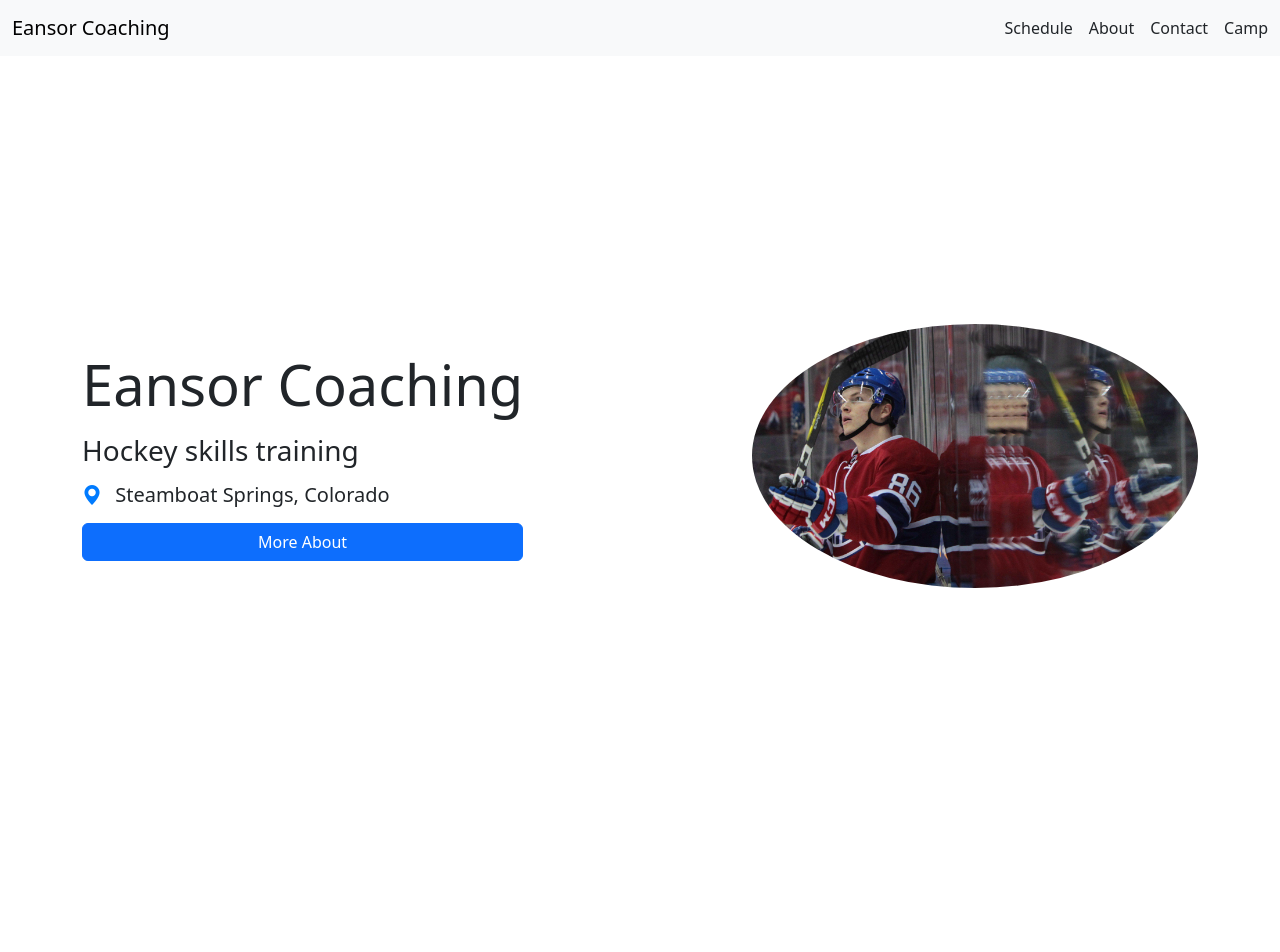
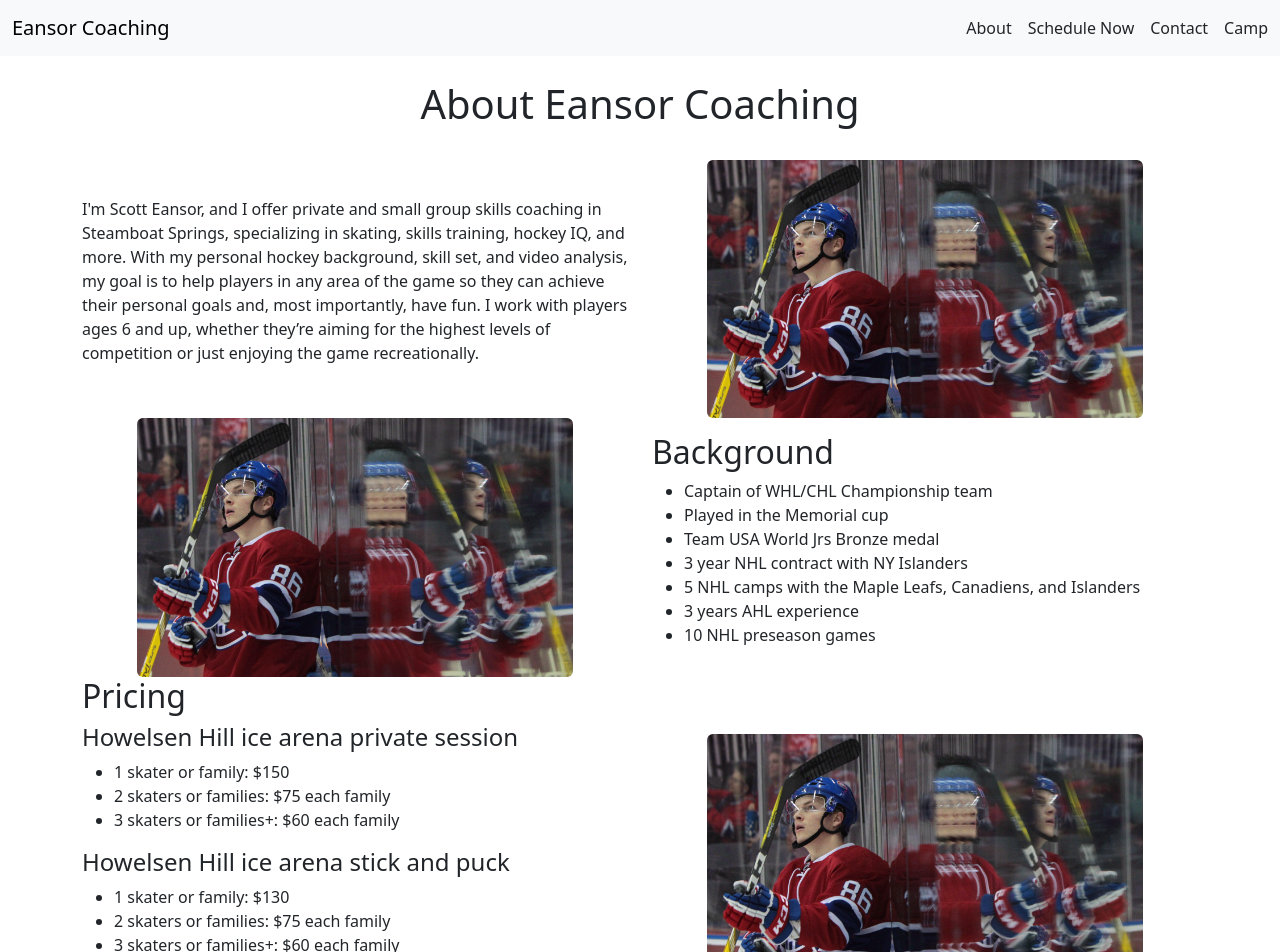
Before and after one commit to ScottEansor/hockey-website, a React (Vite) app in the folder frontend/: page / in a window 1280 px wide. Shown: the top 952 px of the page. Before the commit the page ends 856 px from the top, so only its background shows below. Built offline with nearby package versions, Linux system fonts and the light colour scheme.

Commit message:
added About view and completed most html and basic styling need to review styling

```diff
--- a/frontend/src/App.jsx
+++ b/frontend/src/App.jsx
@@ -1,11 +1,13 @@
 import Nav from "./components/Nav";
 import Home from "./components/Home";
+import About from "./components/About";
 
 function App() {
   return (
     <>
       <Nav />
-      <Home />
+      <About />
+      {/* <Home /> */}
     </>
   );
 }
--- /dev/null
+++ b/frontend/src/components/About.jsx
@@ -0,0 +1,89 @@
+import React from "react";
+import image1 from "../assets/2HRA6KN.jpg"; // Update with correct path
+import image2 from "../assets/2HRA6KN.jpg"; // Update with correct path
+import image3 from "../assets/2HRA6KN.jpg"; // Update with correct path
+
+export default function About() {
+  return (
+    <div className="container py-4">
+      <h1 className="text-center pb-4">About Eansor Coaching</h1>
+
+      {/* Section 1 - Text on Left, Image on Right */}
+      <div className="row align-items-center d-flex flex-column flex-md-row">
+        <div className="col-md-6 d-flex flex-column text-start">
+          <p>
+            I'm Scott Eansor, and I offer private and small group skills
+            coaching in Steamboat Springs, specializing in skating, skills
+            training, hockey IQ, and more. With my personal hockey background,
+            skill set, and video analysis, my goal is to help players in any
+            area of the game so they can achieve their personal goals and, most
+            importantly, have fun. I work with players ages 6 and up, whether
+            they’re aiming for the highest levels of competition or just
+            enjoying the game recreationally.
+          </p>
+        </div>
+        <div className="col-md-6 d-flex justify-content-center">
+          <img
+            src={image1}
+            className="img-fluid rounded"
+            alt="Coaching"
+            style={{ maxWidth: "80%" }}
+          />
+        </div>
+      </div>
+
+      {/* Section 2 - Image on Left, Text on Right */}
+      <div className="row align-items-center d-flex flex-column flex-md-row-reverse">
+        <div className="col-md-6 d-flex flex-column text-start">
+          <h2>Background</h2>
+          <ul>
+            <li>Captain of WHL/CHL Championship team</li>
+            <li>Played in the Memorial cup</li>
+            <li>Team USA World Jrs Bronze medal</li>
+            <li>3 year NHL contract with NY Islanders</li>
+            <li>5 NHL camps with the Maple Leafs, Canadiens, and Islanders</li>
+            <li>3 years AHL experience</li>
+            <li>10 NHL preseason games</li>
+          </ul>
+        </div>
+        <div className="col-md-6 d-flex justify-content-center">
+          <img
+            src={image2}
+            className="img-fluid rounded"
+            alt="Background"
+            style={{ maxWidth: "80%" }}
+          />
+        </div>
+      </div>
+
+      {/* Section 3 - Text on Left, Image on Right */}
+      <div className="row align-items-center d-flex flex-column flex-md-row">
+        <div className="col-md-6 d-flex flex-column text-start">
+          <h2>Pricing</h2>
+          <h4>Howelsen Hill ice arena private session</h4>
+          <ul>
+            <li>1 skater or family: $150</li>
+            <li>2 skaters or families: $75 each family</li>
+            <li>3 skaters or families+: $60 each family</li>
+          </ul>
+          <h4>Howelsen Hill ice arena stick and puck</h4>
+          <ul>
+            <li>1 skater or family: $130</li>
+            <li>2 skaters or families: $75 each family</li>
+            <li>3 skaters or families+: $60 each family</li>
+          </ul>
+          <h4>Rented Private ice session</h4>
+          <p>Please contact me directly about pricing and renting the ice.</p>
+        </div>
+        <div className="col-md-6 d-flex justify-content-center">
+          <img
+            src={image3}
+            className="img-fluid rounded"
+            alt="Pricing"
+            style={{ maxWidth: "80%" }}
+          />
+        </div>
+      </div>
+    </div>
+  );
+}
--- a/frontend/src/components/Home.jsx
+++ b/frontend/src/components/Home.jsx
@@ -22,7 +22,7 @@ export default function Home() {
       {/* Image - Positioned to the right */}
       <img
         className="img-fluid rounded-circle"
-        src={image}
+        // src={image}
         alt="Coaching"
         style={{ maxWidth: "40%" }}
       />
--- a/frontend/src/components/Nav.jsx
+++ b/frontend/src/components/Nav.jsx
@@ -12,10 +12,10 @@ export default function Nav() {
         {/* Add a class to apply gap through CSS */}
         <div className="d-flex ms-auto nav-options">
           <a href="#" className="nav-link">
-            Schedule
+            About
           </a>
           <a href="#" className="nav-link">
-            About
+            Schedule Now
           </a>
           <a href="#" className="nav-link">
             Contact
```
